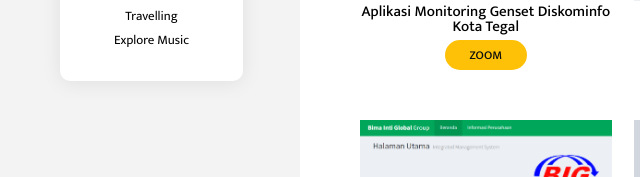
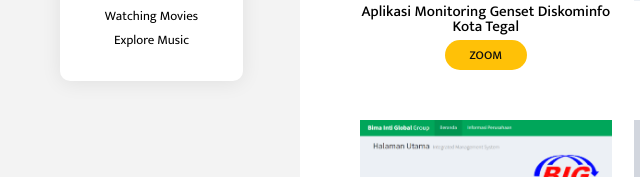
Before and after one commit to mei-anggit-rawati/myportfolio, a website: page portfolio.html in a window 1280 px wide. Shown: the part 537-714 px from the top of the page, 0-640 px from the left. Drawn offline with Linux system fonts and the light colour scheme.

Commit message:
Update portfolio.html

```diff
--- a/portfolio.html
+++ b/portfolio.html
@@ -145,7 +145,7 @@
                 <div class="card-body">
                     <div class="widget-content">
                         <h5 class="widget-title card-title">INTERESTS</h5>
-                        <p>Travelling</p>
+                        <p>Watching Movies</p>
                         <p>Explore Music</p>
                     </div>
                 </div>
```
